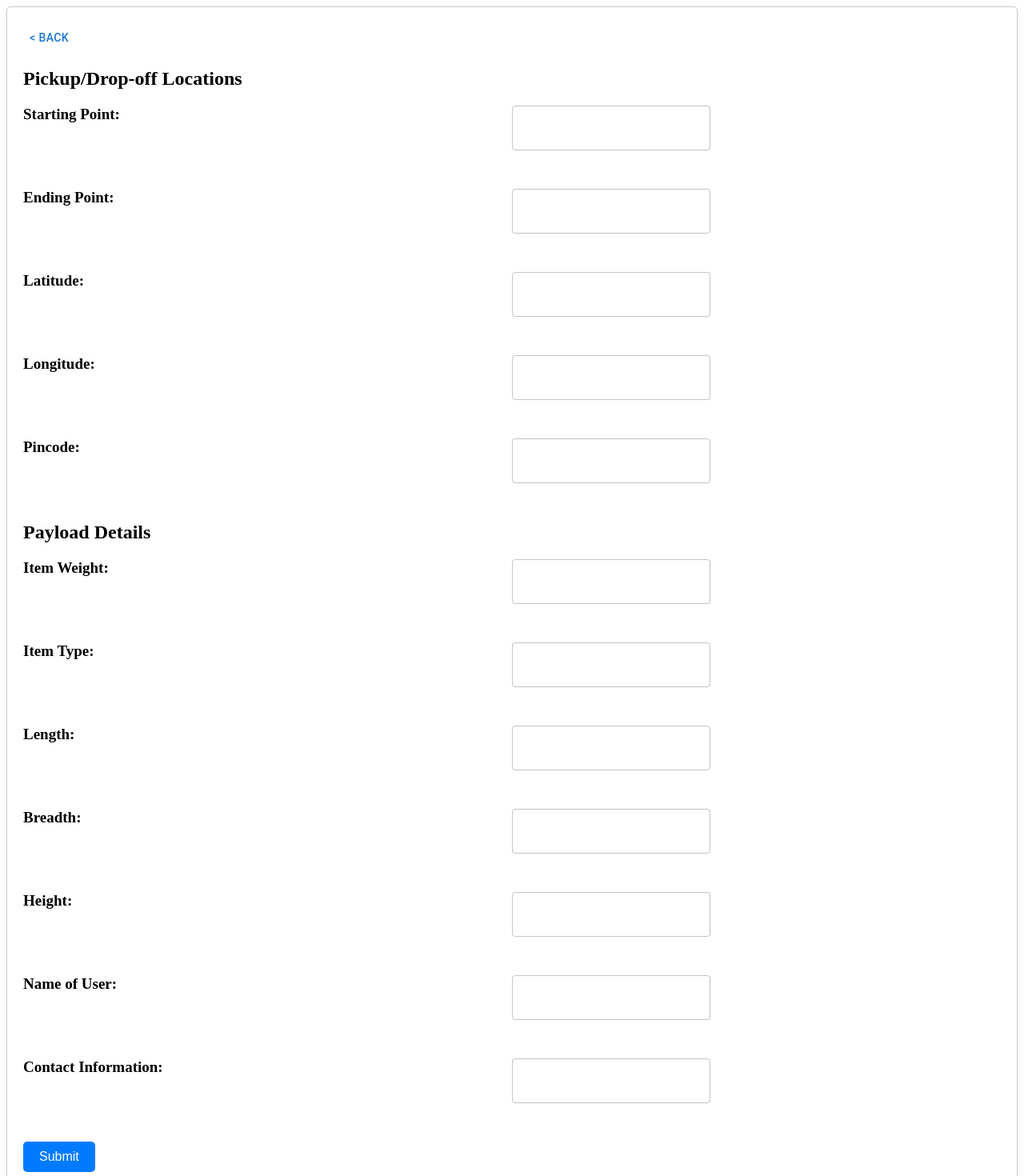
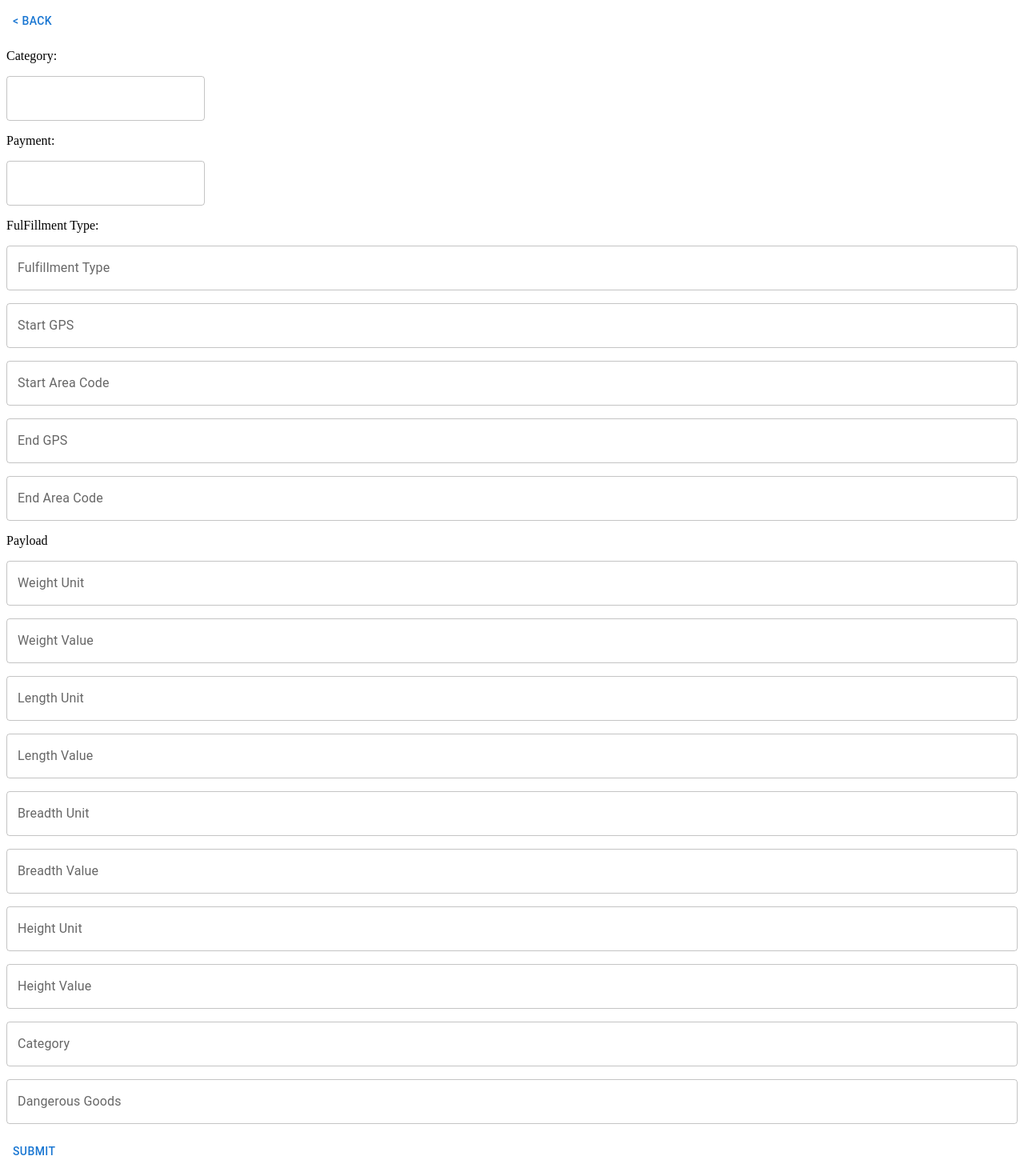
Before and after one commit to khushbooAggarwal15/delivery-app, a Next.js app: page /createorder in a window 1280 px wide. Shown: the top 1470 px of the page at 80% size. Built offline with nearby package versions, Linux system fonts and the light colour scheme.

Commit message:
order-form-changes

```diff
--- a/src/components/OrderForm/OrderForm.tsx
+++ b/src/components/OrderForm/OrderForm.tsx
@@ -1,363 +1,441 @@
 import React from "react";
-import { useForm, Controller, SubmitHandler } from "react-hook-form";
+import { useForm, Controller } from "react-hook-form";
 import { yupResolver } from "@hookform/resolvers/yup";
-import { useRouter } from "next/navigation";
 import * as yup from "yup";
-import { Link } from "react-router-dom";
-import styles from "./OrderForm.module.css";
+import {
+  Button,
+  FormControlLabel,
+  Radio,
+  RadioGroup,
+  TextField,
+} from "@mui/material";
+import { useRouter } from "next/router";
 import { useAuth } from "@/utils/auth";
-import { Box, Button, TextField } from "@mui/material";
 
-interface FormData {
+interface FormSchema {
+  message: {
+    intent: {
+      category: {
+        id: string;
+      };
+      payment: {
+        payment_type: string;
+      };
+      fulfillment: {
+        fulfillment_type: string;
+        start: {
           location: {
-    startingPoint: string;
-    endingPoint: string;
-    latitude: number;
-    longitude: number;
-    pincode: string;
+            gps: string;
+            address: {
+              area_code: string;
             };
-  payloadDetails: {
-    weight: number;
-    itemType: string;
-    length: number;
-    breadth: number;
-    height: number;
-    name: string;
-    contact: string;
+          };
+        };
+        end: {
+          location: {
+            gps: string;
+            address: {
+              area_code: string;
+            };
+          };
+        };
+      };
+
+      payload_details: {
+        weight: {
+          unit: string;
+          value: number;
+        };
+        dimensions: {
+          length: {
+            unit: string;
+            value: number;
+          };
+          breadth: {
+            unit: string;
+            value: number;
+          };
+          height: {
+            unit: string;
+            value: number;
+          };
+        };
+        category: string;
+        dangerous_goods: boolean;
+      };
+    };
   };
 }
 
 const schema = yup.object().shape({
+  message: yup.object().shape({
+    intent: yup.object().shape({
+      category: yup.object().shape({
+        id: yup.string().required("Category ID is required"),
+      }),
+      payment: yup.object().shape({
+        payment_type: yup.string().required("Payment Type is required"),
+      }),
+      fulfillment: yup.object().shape({
+        fulfillment_type: yup.string().required("Fulfillment Type is required"),
+        start: yup.object().shape({
           location: yup.object().shape({
-    startingPoint: yup.string().required("Starting point is required"),
-    endingPoint: yup.string().required("Ending point is required"),
-    latitude: yup
-      .number()
-      .required("Latitude is required")
-      .min(-90, "Invalid latitude")
-      .max(90, "Invalid latitude"),
-    longitude: yup
-      .number()
-      .required("Longitude is required")
-      .min(-180, "Invalid longitude")
-      .max(180, "Invalid longitude"),
-    pincode: yup.string().required("Pincode is required"),
+            gps: yup.string().required("Start GPS is required"),
+            address: yup.object().shape({
+              area_code: yup.string().required("Start Area Code is required"),
             }),
-  payloadDetails: yup.object().shape({
-    weight: yup
-      .number()
-      .typeError("Weight must be a number")
-      .required("Weight is required")
-      .positive("Weight must be positive"),
-    itemType: yup.string().required("Item type is required"),
-    length: yup
-      .number()
-      .required("Length is required")
-      .positive("Length must be positive"),
-    breadth: yup
-      .number()
-      .required("Breadth is required")
-      .positive("Breadth must be positive"),
-    height: yup
-      .number()
-      .required("Height is required")
-      .positive("Height must be positive"),
-    name: yup.string().required("Name is required"),
-    contact: yup.string().required("Contact information is required"),
+          }),
+        }),
+        end: yup.object().shape({
+          location: yup.object().shape({
+            gps: yup.string().required("End GPS is required"),
+            address: yup.object().shape({
+              area_code: yup.string().required("End Area Code is required"),
+            }),
+          }),
+        }),
+      }),
+
+      payload_details: yup.object().shape({
+        weight: yup.object().shape({
+          unit: yup.string().required("Weight Unit is required"),
+          value: yup.number().required("Weight Value is required"),
+        }),
+        dimensions: yup.object().shape({
+          length: yup.object().shape({
+            unit: yup.string().required("Length Unit is required"),
+            value: yup.number().required("Length Value is required"),
+          }),
+          breadth: yup.object().shape({
+            unit: yup.string().required("Breadth Unit is required"),
+            value: yup.number().required("Breadth Value is required"),
+          }),
+          height: yup.object().shape({
+            unit: yup.string().required("Height Unit is required"),
+            value: yup.number().required("Height Value is required"),
+          }),
+        }),
+        category: yup.string().required("Category is required"),
+        dangerous_goods: yup.boolean().required("Dangerous Goods is required"),
+      }),
+    }),
   }),
 });
 
-function OrderForm() {
-  const route = useRouter();
-  const { formData, data } = useAuth();
+const OrderForm: React.FC = () => {
   const {
     control,
     handleSubmit,
-    reset,
     formState: { errors },
-  } = useForm<FormData>({
+  } = useForm<FormSchema>({
     resolver: yupResolver(schema),
   });
-
-  const onSubmit: SubmitHandler<FormData> = (data) => {
+  const { formData, data } = useAuth();
+  const route = useRouter();
+  const onSubmit = (data: any) => {
+    console.log("true");
+    console.log(data);
     formData(data);
-
     route.push("/dashboardpage");
   };
+
   const handleNavigation = () => {
     route.push("/dashboardpage");
   };
 
   return (
-    <div className={styles.orderformcontainer}>
-      <Button variant="text" onClick={() => handleNavigation()}>
+    <div>
+      <Button variant="text" onClick={handleNavigation}>
         &lt; Back
       </Button>
-
       <form onSubmit={handleSubmit(onSubmit)}>
         <div>
-          <h2>Pickup/Drop-off Locations</h2>
-          <div className={styles.formgroup}>
-            <label className={styles.label}>Starting Point:</label>
-            <Box>
+          <p>Category:</p>
+
           <Controller
-                name="location.startingPoint"
+            name="message.intent.category.id"
+            control={control}
+            render={({ field }) => <TextField {...field} />}
+          />
+          <p>{errors.message?.intent?.category?.id?.message}</p>
+        </div>
+        <div>
+          <p>Payment:</p>
+          <Controller
+            name="message.intent.payment.payment_type"
+            control={control}
+            render={({ field }) => <TextField {...field} />}
+          />
+          <p>{errors?.message?.intent?.payment?.payment_type?.message}</p>
+        </div>
+        <div>
+          <p>FulFillment Type:</p>
+          <Controller
+            name="message.intent.fulfillment.fulfillment_type"
             control={control}
             render={({ field }) => (
               <TextField
+                label="Fulfillment Type"
+                fullWidth
+                variant="outlined"
                 {...field}
-                    className="form-control"
-                    variant="outlined"
               />
             )}
           />
-            </Box>
-            <p className={styles.errormessage}>
-              {errors.location?.startingPoint?.message}
+          <p>
+            {errors?.message?.intent?.fulfillment?.fulfillment_type?.message}
           </p>
-          </div>
-          <div className={styles.formgroup}>
-            <label className={styles.label}>Ending Point:</label>
-            <Box>
-              {" "}
+
           <Controller
-                name="location.endingPoint"
+            name="message.intent.fulfillment.start.location.gps"
             control={control}
             render={({ field }) => (
               <TextField
+                label="Start GPS"
+                fullWidth
+                variant="outlined"
                 {...field}
-                    className="form-control"
-                    variant="outlined"
               />
             )}
           />
-            </Box>
-            <p className={styles.errormessage}>
-              {errors.location?.endingPoint?.message}
+          <p>
+            {errors.message?.intent?.fulfillment?.start?.location?.gps?.message}
           </p>
-          </div>
-          <div className={styles.formgroup}>
-            <label className={styles.label}>Latitude:</label>
-            <Box>
-              {" "}
           <Controller
-                name="location.latitude"
+            name="message.intent.fulfillment.start.location.address.area_code"
             control={control}
             render={({ field }) => (
               <TextField
+                label="Start Area Code"
+                fullWidth
+                variant="outlined"
                 {...field}
-                    className="form-control"
-                    variant="outlined"
-                    type="number"
               />
             )}
           />
-            </Box>
-            <p className={styles.errormessage}>
-              {errors.location?.latitude?.message}
+          <p>
+            {
+              errors.message?.intent?.fulfillment?.start?.location?.address
+                ?.area_code?.message
+            }
           </p>
-          </div>
-          <div className={styles.formgroup}>
-            <label className={styles.label}>Longitude:</label>
-            <Box>
-              {" "}
           <Controller
-                name="location.longitude"
+            name="message.intent.fulfillment.end.location.gps"
             control={control}
             render={({ field }) => (
               <TextField
+                label="End GPS"
+                fullWidth
+                variant="outlined"
                 {...field}
-                    className="form-control"
-                    variant="outlined"
-                    type="number"
               />
             )}
           />
-            </Box>{" "}
-            <p className={styles.errormessage}>
-              {errors.location?.longitude?.message}
+          <p>
+            {errors?.message?.intent?.fulfillment?.end?.location?.gps?.message}
           </p>
-          </div>
-          <div className={styles.formgroup}>
-            <label className={styles.label}>Pincode:</label>
-            <Box>
-              {" "}
           <Controller
-                name="location.pincode"
+            name="message.intent.fulfillment.end.location.address.area_code"
             control={control}
             render={({ field }) => (
               <TextField
+                label="End Area Code"
+                fullWidth
+                variant="outlined"
                 {...field}
-                    className="form-control"
-                    variant="outlined"
-                    type="number"
               />
             )}
           />
-            </Box>{" "}
-            <p className={styles.errormessage}>
-              {errors.location?.pincode?.message}
+          <p>
+            {
+              errors?.message?.intent?.fulfillment?.end?.location?.address
+                ?.area_code?.message
+            }
           </p>
         </div>
-        </div>
+
         <div>
-          <h2>Payload Details</h2>
-          <div className={styles.formgroup}>
-            <label className={styles.label}>Item Weight:</label>
-            <Box>
-              {" "}
+          <p>Payload</p>
           <Controller
-                name="payloadDetails.weight"
+            name="message.intent.payload_details.weight.unit"
             control={control}
             render={({ field }) => (
               <TextField
+                label="Weight Unit"
+                fullWidth
+                variant="outlined"
                 {...field}
-                    className="form-control"
-                    variant="outlined"
-                    type="number"
               />
             )}
           />
-            </Box>{" "}
-            <p className={styles.errormessage}>
-              {errors.payloadDetails?.weight?.message}
+          <p>
+            {errors?.message?.intent?.payload_details?.weight?.unit?.message}
           </p>
-          </div>
-          <div className={styles.formgroup}>
-            <label className={styles.label}>Item Type:</label>
-            <Box>
-              {" "}
           <Controller
-                name="payloadDetails.itemType"
+            name="message.intent.payload_details.weight.value"
             control={control}
             render={({ field }) => (
               <TextField
+                label="Weight Value"
+                fullWidth
+                variant="outlined"
+                type="number"
                 {...field}
-                    className="form-control"
-                    variant="outlined"
               />
             )}
           />
-            </Box>{" "}
-            <p className={styles.errormessage}>
-              {errors.payloadDetails?.itemType?.message}
+          <p>
+            {errors?.message?.intent?.payload_details?.weight?.value?.message}
           </p>
-          </div>
-          <div className={styles.formgroup}>
-            <label className={styles.label}>Length:</label>
-            <Box>
-              {" "}
           <Controller
-                name="payloadDetails.length"
+            name="message.intent.payload_details.dimensions.length.unit"
             control={control}
             render={({ field }) => (
               <TextField
+                label="Length Unit"
+                fullWidth
+                variant="outlined"
                 {...field}
-                    className="form-control"
-                    variant="outlined"
-                    type="number"
               />
             )}
           />
-            </Box>{" "}
-            <p className={styles.errormessage}>
-              {errors.payloadDetails?.length?.message}
+          <p>
+            {
+              errors?.message?.intent?.payload_details?.dimensions?.length?.unit
+                ?.message
+            }
           </p>
-          </div>
-          <div className={styles.formgroup}>
-            <label className={styles.label}>Breadth:</label>
-            <Box>
-              {" "}
           <Controller
-                name="payloadDetails.breadth"
+            name="message.intent.payload_details.dimensions.length.value"
             control={control}
             render={({ field }) => (
               <TextField
-                    {...field}
-                    className="form-control"
+                label="Length Value"
+                fullWidth
                 variant="outlined"
                 type="number"
+                {...field}
               />
             )}
           />
-            </Box>{" "}
-            <p className={styles.errormessage}>
-              {errors.payloadDetails?.breadth?.message}
+          <p>
+            {
+              errors?.message?.intent?.payload_details?.dimensions?.length
+                ?.value?.message
+            }
           </p>
-          </div>
-          <div className={styles.formgroup}>
-            <label className={styles.label}>Height:</label>
-            <Box>
-              {" "}
           <Controller
-                name="payloadDetails.height"
+            name="message.intent.payload_details.dimensions.breadth.unit"
             control={control}
             render={({ field }) => (
               <TextField
+                label="Breadth Unit"
+                fullWidth
+                variant="outlined"
                 {...field}
-                    className="form-control"
-                    variant="outlined"
-                    type="number"
               />
             )}
           />
-            </Box>{" "}
-            <p className={styles.errormessage}>
-              {errors.payloadDetails?.height?.message}
+          <p>
+            {
+              errors?.message?.intent?.payload_details?.dimensions?.breadth
+                ?.unit?.message
+            }
           </p>
-          </div>
-          <div className={styles.formgroup}>
-            <label className={styles.label}>Name of User:</label>
-            <Box>
-              {" "}
           <Controller
-                name="payloadDetails.name"
+            name="message.intent.payload_details.dimensions.breadth.value"
             control={control}
             render={({ field }) => (
               <TextField
+                label="Breadth Value"
+                fullWidth
+                variant="outlined"
+                type="number"
                 {...field}
-                    className="form-control"
-                    variant="outlined"
               />
             )}
           />
-            </Box>{" "}
-            <p className={styles.errormessage}>
-              {errors.payloadDetails?.name?.message}
+          <p>
+            {
+              errors?.message?.intent?.payload_details?.dimensions?.breadth
+                ?.value?.message
+            }
           </p>
-          </div>
-          <div className={styles.formgroup}>
-            <label className={styles.label}>Contact Information:</label>
-            <Box>
-              {" "}
           <Controller
-                name="payloadDetails.contact"
+            name="message.intent.payload_details.dimensions.height.unit"
             control={control}
             render={({ field }) => (
               <TextField
+                label="Height Unit"
+                fullWidth
+                variant="outlined"
                 {...field}
-                    className="form-control"
-                    variant="outlined"
               />
             )}
           />
-            </Box>{" "}
-            <p className={styles.errormessage}>
-              {errors.payloadDetails?.contact?.message}
+          <p>
+            {
+              errors?.message?.intent?.payload_details?.dimensions?.height?.unit
+                ?.message
+            }
+          </p>
+          <Controller
+            name="message.intent.payload_details.dimensions.height.value"
+            control={control}
+            render={({ field }) => (
+              <TextField
+                label="Height Value"
+                fullWidth
+                variant="outlined"
+                type="number"
+                {...field}
+              />
+            )}
+          />
+          <p>
+            {
+              errors?.message?.intent?.payload_details?.dimensions?.height
+                ?.value?.message
+            }
+          </p>
+          <Controller
+            name="message.intent.payload_details.category"
+            control={control}
+            render={({ field }) => (
+              <TextField
+                label="Category"
+                fullWidth
+                variant="outlined"
+                {...field}
+              />
+            )}
+          />
+          <p>{errors?.message?.intent?.payload_details?.category?.message}</p>
+
+          <Controller
+            name="message.intent.payload_details.dangerous_goods"
+            control={control}
+            render={({ field }) => (
+              <TextField
+                label="Dangerous Goods"
+                fullWidth
+                variant="outlined"
+                type="number"
+                {...field}
+              />
+            )}
+          />
+          <p>
+            {errors?.message?.intent?.payload_details?.dangerous_goods?.message}
           </p>
         </div>
-        </div>
-        <div className={styles.formactions}>
-          <button
-            type="submit"
-            className={`${styles.btn} ${styles.btnprimary}`}
-          >
-            Submit
-          </button>
+
+        <div>
+          <Button type="submit">Submit</Button>
         </div>
       </form>
     </div>
   );
-}
+};
 
 export default OrderForm;
```
Also changed, not shown: src/components/Orders/Orders.tsx (+10 -10 lines), src/utils/json.js (deleted, +0 -58 lines), src/utils/json.json (added, +56 -0 lines). Lines whose indentation alone changed are shown as unchanged.
